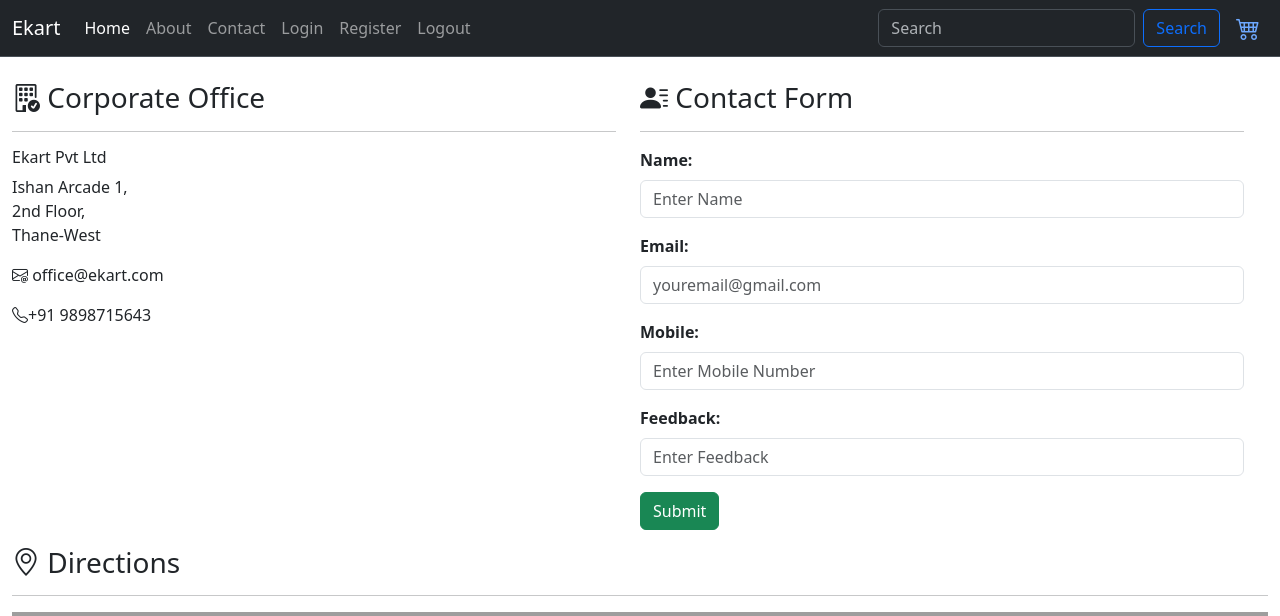
After one commit to imAshutoshGupta/ash-store, a Django app: page /contactus in a window 1280 px wide. The commit adds this page. Shown: the top 616 px of the page. Run offline with Django 4.2, Linux system fonts and the light colour scheme; some libraries are stand-ins or nearby versions; grey boxes are pictures that could not be loaded.

Commit message:
updated footer

```diff
--- a/ash_project/ash_store/urls.py
+++ b/ash_project/ash_store/urls.py
@@ -8,8 +8,11 @@ urlpatterns = [
     path('edit/<id>',views.edit),
     path('delete/<id>',views.delete),
     path('addition/<x>/<y>',views.addition),
+
     path('',views.home),
     path('pdetails',views.pdetails),
+    path('contactus',views.contact_us),
     path('catfilter/<cid>',views.cat_filter),
 
+
 ]
--- a/ash_project/ash_store/views.py
+++ b/ash_project/ash_store/views.py
@@ -50,3 +50,6 @@ def cat_filter(request,cid):
     context = {'pdata' : p}
 
     return render(request, 'ashstore/index.html', context)
+
+def contact_us(request):
+    return render(request, 'ashstore/contact.html')
--- a/ash_project/static/css/style.css
+++ b/ash_project/static/css/style.css
@@ -1,3 +1,6 @@
 h1{
     color:red;
 }
+.anchor{
+    text-decoration: none;
+}
--- a/ash_project/templates/ashstore/about.html
+++ b/ash_project/templates/ashstore/about.html
@@ -0,0 +1,6 @@
+{% extends 'base.html' %}
+{% load static %}
+{% block 'main' %}
+
+
+{% endblock 'main' %}
--- a/ash_project/templates/ashstore/cart.html
+++ b/ash_project/templates/ashstore/cart.html
@@ -0,0 +1,6 @@
+{% extends 'base.html' %}
+{% load static %}
+{% block 'main' %}
+
+
+{% endblock 'main' %}
--- /dev/null
+++ b/ash_project/templates/ashstore/contact.html
@@ -0,0 +1,59 @@
+{% extends 'base.html' %}
+{% load static %}
+{% block 'main' %}
+
+<div class="row mt-2">
+
+    <div class="row mt-3">
+        <div class="col-md-6">
+            <h3><i class="bi bi-building-check"></i> Corporate Office</h3>
+            <hr>
+            <h6>Ekart Pvt Ltd</h6>
+            <p>
+                Ishan Arcade 1, <br>
+                2nd Floor, <br>
+                Thane-West
+            </p>
+            <p><i class="bi bi-envelope-at"></i> office@ekart.com</p>
+            <p><i class="bi bi-telephone"></i>+91 9898715643</p>
+        </div>
+        <div class="col-md-6">
+            <h3><i class="bi bi-person-lines-fill"></i> Contact Form</h3>
+            <hr>
+            <form method="POST">
+                <div class="mb-3">
+                    <label for="input1" class="form-label"><strong>Name:</strong></label>
+                    <input type="text" class="form-control" name="iname" id="input1" placeholder="Enter Name">
+                </div>
+                <div class="mb-3">
+                    <label for="input2" class="form-label"><strong>Email:</strong></label>
+                    <input type="text" class="form-control" name="iemail" id="input2" placeholder="youremail@gmail.com">
+                </div>
+                <div class="mb-3">
+                    <label for="input3" class="form-label"><strong>Mobile:</strong></label>
+                    <input type="number" class="form-control" name="ipass" id="input3"
+                        placeholder="Enter Mobile Number">
+                </div>
+                <div class="mb-3">
+                    <label for="input4" class="form-label"><strong>Feedback:</strong></label>
+                    <input type="textarea" class="form-control" name="cipass" id="input4" placeholder="Enter Feedback">
+                </div>
+                <div class="mb-3">
+                    <button type="button" class="btn btn-success">Submit</button>
+                </div>
+        </div>
+    </div>
+    <div class="col-md-12">
+        <h3><i class="bi bi-geo-alt"></i> Directions </h3>
+        <hr>
+        <iframe
+            src="https://www.google.com/maps/embed?pb=!1m16!1m12!1m3!1d13651.068516644094!2d77.66931843889797!3d12.924959098175709!2m3!1f0!2f0!3f0!3m2!1i1024!2i768!4f13.1!2m1!1sFlipkart%20Block%20A%2C%20WMGV%2BP2V%2C%20Devarabisanahalli%2C%20Bellandur%2C%20Bengaluru%2C%20Karnataka%20560103!5e1!3m2!1sen!2sin!4v1697665602816!5m2!1sen!2sin"
+            width="100%" height="450" style="border:0;" allowfullscreen="" loading="lazy"
+            referrerpolicy="no-referrer-when-downgrade"></iframe>
+
+    </div>
+
+</div>
+
+
+{% endblock 'main' %}
--- a/ash_project/templates/footer.html
+++ b/ash_project/templates/footer.html
@@ -1,17 +1,27 @@
-<div class="row mt-3">
+
+<div class="row p-4 mt-3 bg-dark text-light">
     <div class="col-md-4">
-        <h5>Addess</h5>
+        <h5><i class="bi bi-geo-alt"></i> Addess</h5>
         <hr>
         <p> Ekart Pvt Ltd.</p>
         <p> Ishaan Arcade 1,<br>
             2nd floor, <br>
             Thane-West
         </p>
-        <p>Write to us: ekart@gmail.com</p>
-        <p>Speak with us: +91 9876543121</p>
+        <div class="row">
+            <div class="col-md-12">
+                <i class="bi bi-envelope"></i> Write to us: ekart@gmail.com
+            </div>
+            <div class="col-md-12">
+                <i class="bi bi-telephone"></i> Speak with us: +91 9876543121
+            </div>
+
+        </div>
+
+
     </div>
     <div class="col-md-4">
-        <h5>Quick Links</h5>
+        <h5><i class="bi bi-link-45deg"></i> Quick Links</h5>
         <hr>
         <ul>
             <li><a class="anchor" href="home.html">Home</a></li>
@@ -22,17 +32,17 @@
         </ul>
     </div>
     <div class="col-md-4">
-        <h5> Follow our socials </h5>
+        <h5><i class="bi bi-person"></i> Follow our socials </h5>
         <hr>
         <ul>
             <li><i class="bi bi-whatsapp"></i><a class="anchor"
-                    href="http://www.whatsapp.com/">&nbsp;WhatsApp</a></li>
+                    href="http://www.whatsapp.com/">&nbsp;&nbsp;&nbsp;WhatsApp</a></li>
             <li><i class="bi bi-twitter-x"></i><a class="anchor"
-                    href="http://www.twitter.com/">&nbsp;Twitter</a></li>
+                    href="http://www.twitter.com/">&nbsp;&nbsp;&nbsp;Twitter</a></li>
             <li><i class="bi bi-facebook"></i><a class="anchor"
-                    href="http://www.facebook.com/">&nbsp;Facebook</a></li>
+                    href="http://www.facebook.com/">&nbsp;&nbsp;&nbsp;Facebook</a></li>
             <li><i class="bi bi-linkedin"></i><a class="anchor"
-                    href="http://www.linkedin.com/">&nbsp;LinkedIn</a></li>
+                    href="http://www.linkedin.com/">&nbsp;&nbsp;&nbsp;LinkedIn</a></li>
         </ul>
     </div>
 </div>
--- a/ash_project/templates/header.html
+++ b/ash_project/templates/header.html
@@ -41,7 +41,7 @@
                                 <a class="nav-link" href="about.html">About</a>
                             </li>
                             <li class="nav-item">
-                                <a class="nav-link" href="contact.html">Contact</a>
+                                <a class="nav-link" href="/contactus">Contact</a>
                             </li>
                             <li class="nav-item">
                                 <a class="nav-link" href="login.html">Login</a>
```
